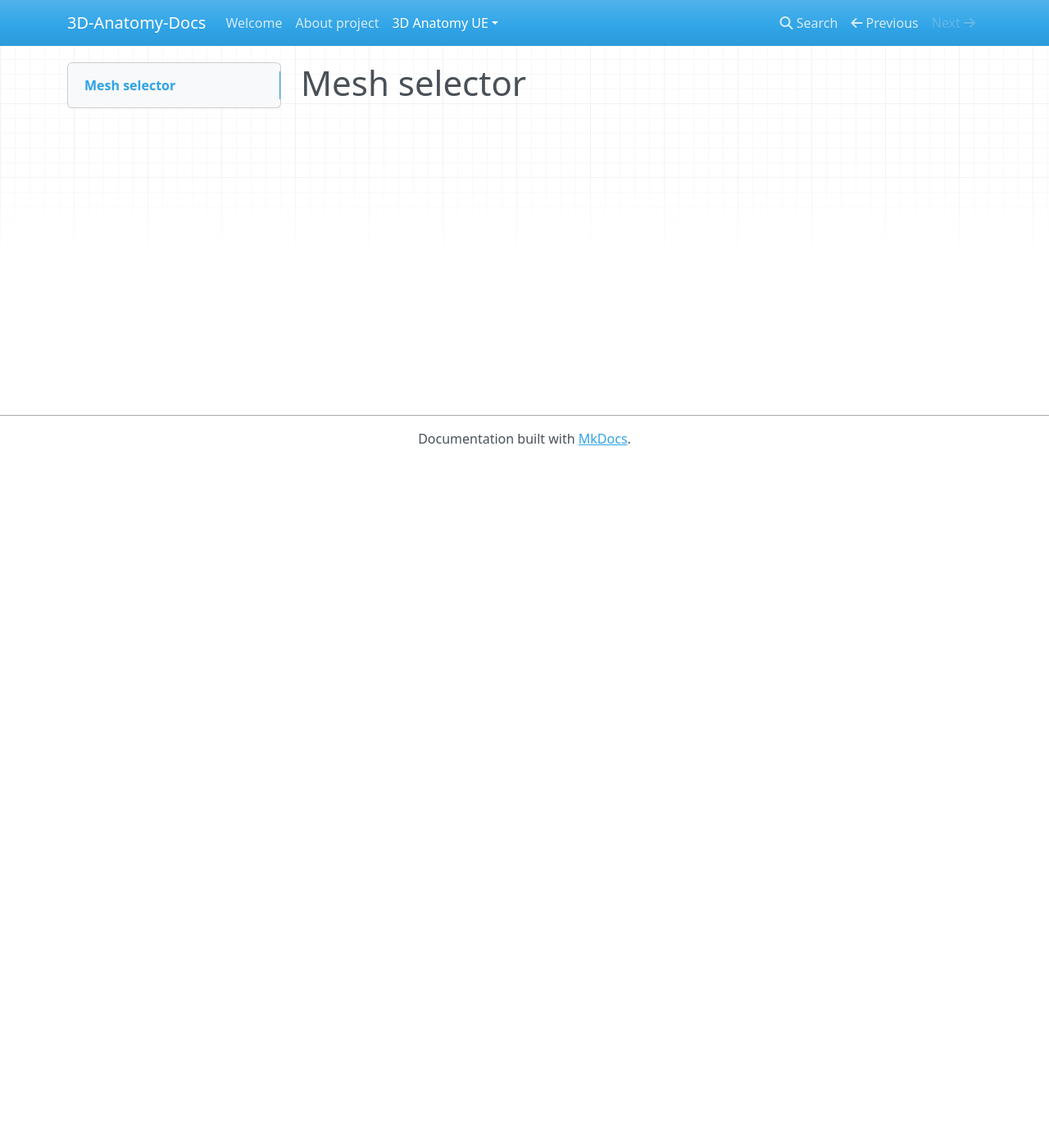
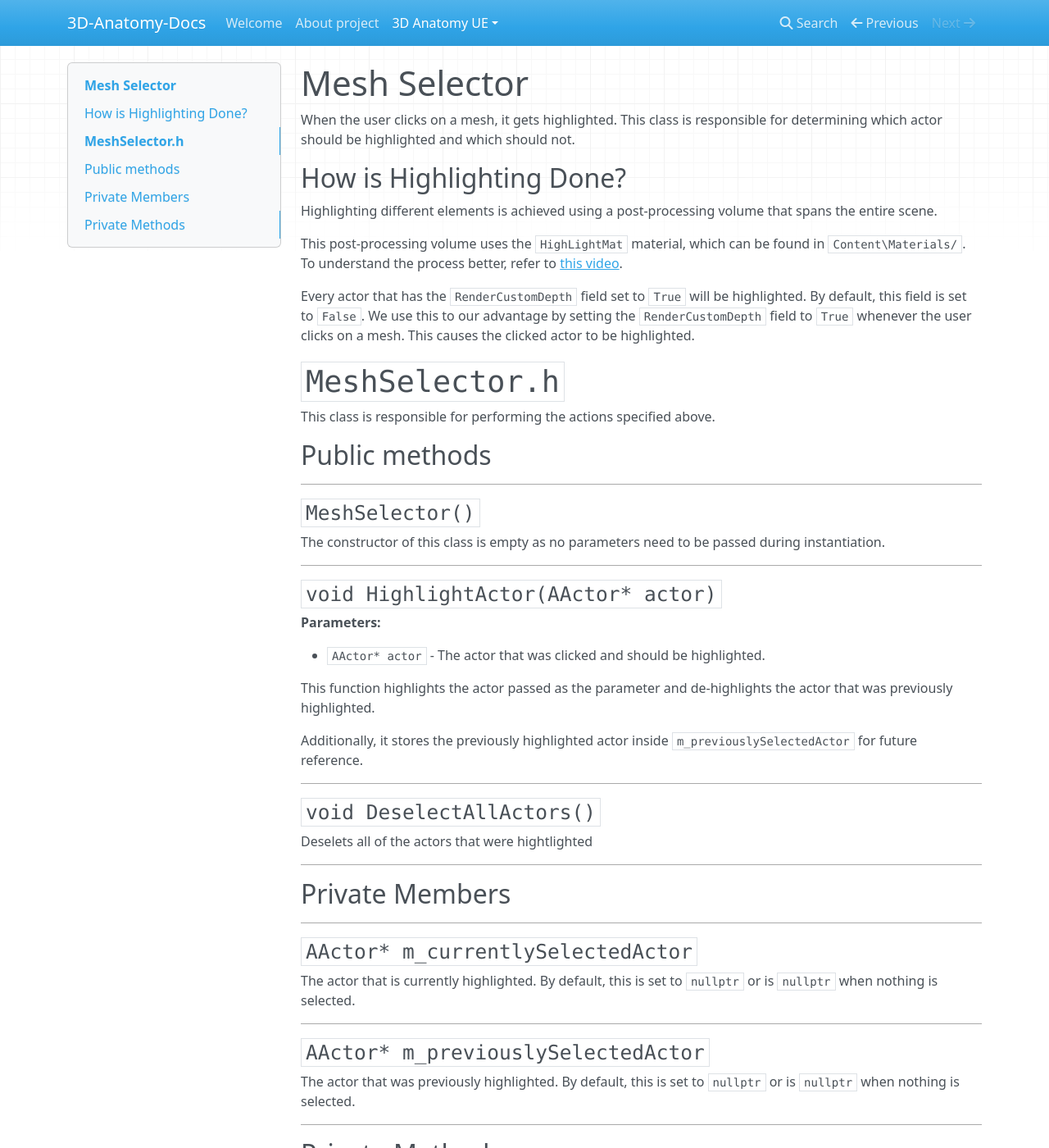
Before and after one commit to jrcz-data-science-lab/VirtualAnatomy-Documentation, an MkDocs documentation site: the page built from docs/3D-Anatomy-UE/ExplorerLevel/4. MeshSelector.md, in a window 1280 px wide and 1400 px high. Shown: the whole window at 82% size. Built offline with MkDocs 1.6.1, drawn with Linux system fonts in a browser that asks for light colours; nearby versions of some CDN libraries; some of the changed text lies outside the part shown.

Commit message:
added mesh selector class documentation

```diff
--- a/docs/3D-Anatomy-UE/ExplorerLevel/4. MeshSelector.md
+++ b/docs/3D-Anatomy-UE/ExplorerLevel/4. MeshSelector.md
@@ -1 +1,71 @@
-# Mesh selector
+# Mesh Selector
+
+When the user clicks on a mesh, it gets highlighted. This class is responsible for determining which actor should be highlighted and which should not.
+
+## How is Highlighting Done?
+
+Highlighting different elements is achieved using a post-processing volume that spans the entire scene.
+
+This post-processing volume uses the `HighLightMat` material, which can be found in `Content\Materials/`. To understand the process better, refer to [this video](https://www.youtube.com/watch?v=rGqlReFObYQ).
+
+Every actor that has the `RenderCustomDepth` field set to `True` will be highlighted. By default, this field is set to `False`. We use this to our advantage by setting the `RenderCustomDepth` field to `True` whenever the user clicks on a mesh. This causes the clicked actor to be highlighted.
+
+# `MeshSelector.h`
+
+This class is responsible for performing the actions specified above.
+
+## Public methods
+
+---
+
+### `MeshSelector()`
+
+The constructor of this class is empty as no parameters need to be passed during instantiation.
+
+---
+
+### `void HighlightActor(AActor* actor)`
+
+**Parameters:**
+
+- `AActor* actor` - The actor that was clicked and should be highlighted.
+
+This function highlights the actor passed as the parameter and de-highlights the actor that was previously highlighted.
+
+Additionally, it stores the previously highlighted actor inside `m_previouslySelectedActor` for future reference.
+
+---
+
+### `void DeselectAllActors()`
+
+Deselets all of the actors that were hightlighted
+
+---
+
+## Private Members
+
+---
+
+### `AActor* m_currentlySelectedActor`
+
+The actor that is currently highlighted. By default, this is set to `nullptr` or is `nullptr` when nothing is selected.
+
+---
+
+### `AActor* m_previouslySelectedActor`
+
+The actor that was previously highlighted. By default, this is set to `nullptr` or is `nullptr` when nothing is selected.
+
+---
+
+## Private Methods
+
+### `void SetActorHighlightVisible(AActor* actor, bool isHighlightVisible)`
+
+**Parameters**:
+
+- `AActor* actor` - The actor on which the highlight should be visible or hidden.
+
+- `bool isHighlightVisible` - Determines whether the highlight should be visible or hidden for this actor. `true` if the highlight should be visible, `false` otherwise.
+
+Helper function that is setting the value `RenderCustomDepth` for the actor passed as the parameter
```
